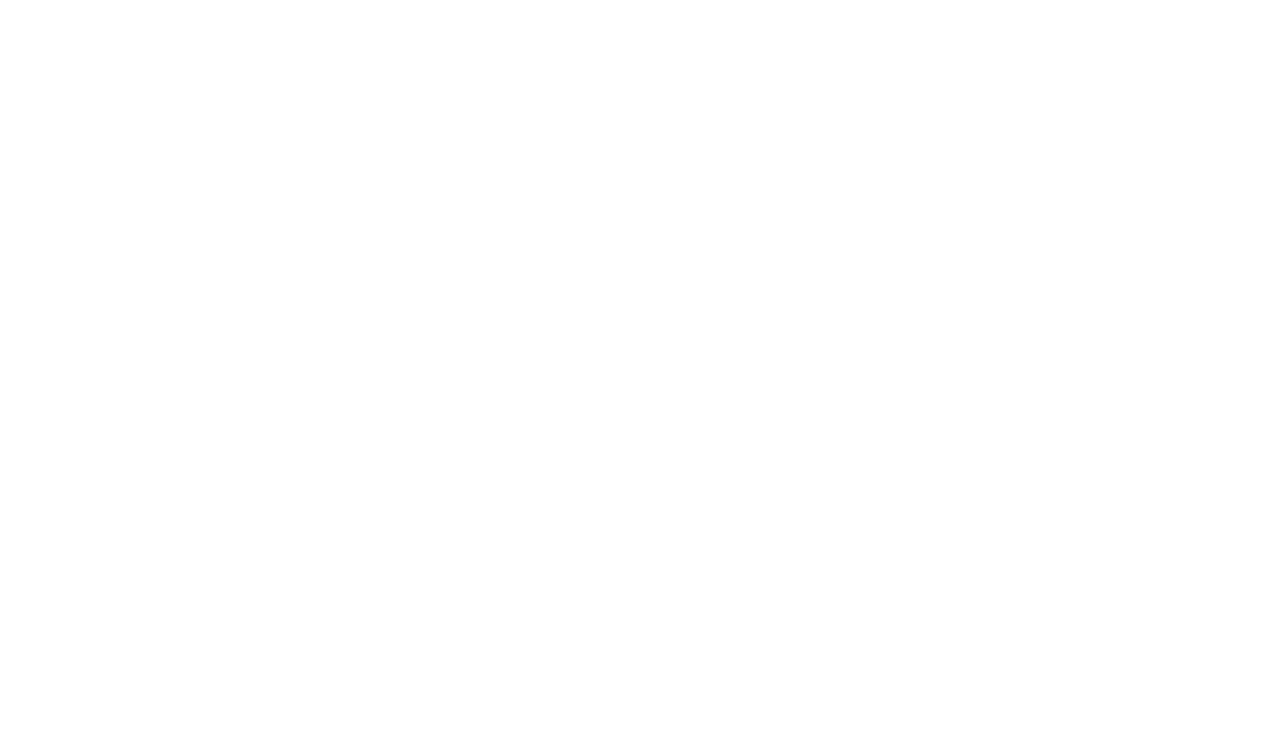
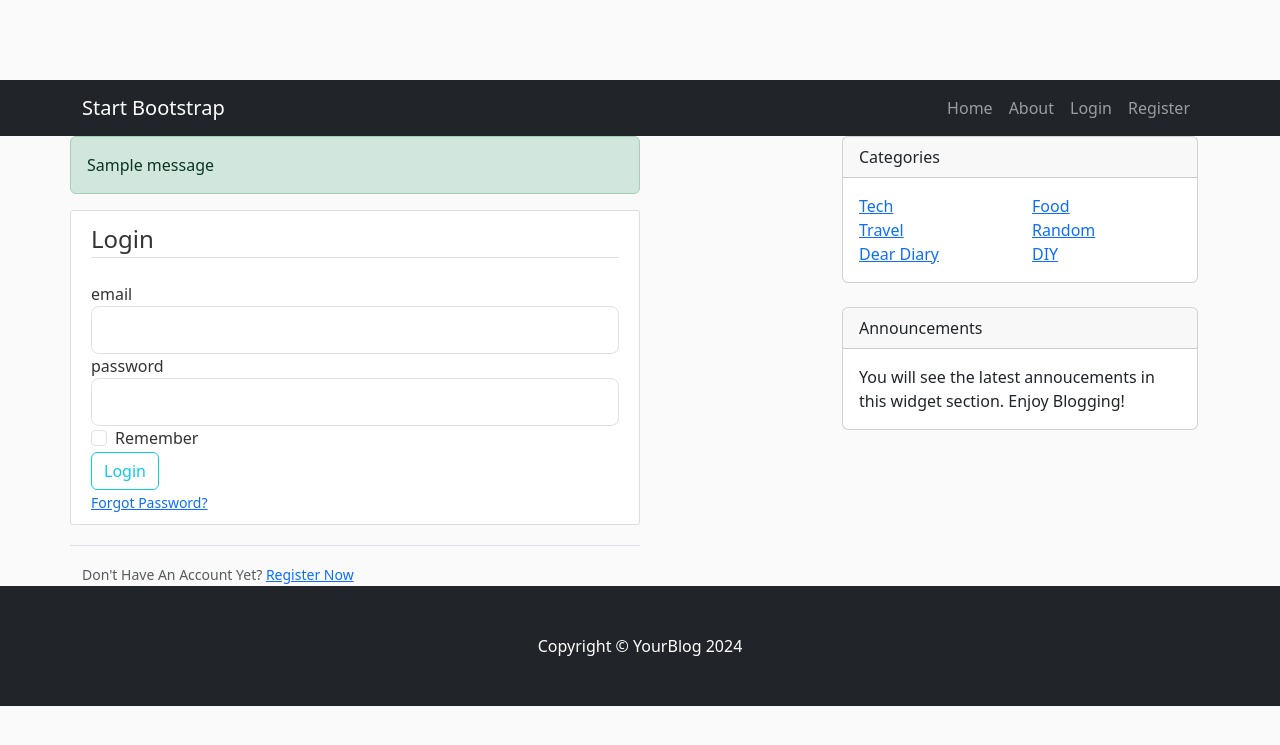
Before and after one commit to git-369/flask_blogapp, a Flask app: page /login in a window 1280 px wide. Before the commit the part shown is empty. Shown: the top 745 px of the page. Run offline with Flask 3, Linux system fonts and the light colour scheme; one stand-in notice (Sample message) is shown.

Commit message:
login & registration done

```diff
--- a/flaskblog.py
+++ b/flaskblog.py
@@ -1,5 +1,5 @@
-from flask import Flask, render_template,url_for
-from form import RegistrationForm, LoginForm
+from flask import Flask, render_template,url_for,flash,redirect
+from forms import RegistrationForm, LoginForm
 
 app = Flask(__name__)
 
@@ -22,22 +22,33 @@ posts = [
 
 
 @app.route("/")
-def hello():
+def home():
 	return render_template('home.html',posts=posts)
 
 @app.route("/about")
 def about():
 	return render_template('about.html',title="About")
 
-@app.route("/register")
+@app.route("/register", methods=['POST','GET'])
 def register():
 	form = RegistrationForm()
+	if form.validate_on_submit():
+		flash(f'Account Created for {form.username.data}!','success')
+		return redirect(url_for('home'))
+
 
 	return render_template('register.html', title ="Sign Up", form=form)
 
-@app.route("/login")
+@app.route("/login", methods=['POST','GET'])
 def login():
 	form = LoginForm()
+	if form.validate_on_submit():
+		if form.email.data == 'admin@blog.com' and form.password.data == 'password':
+			flash(f'You have been logged in', 'success')
+			return redirect(url_for('home'))
+		else:
+			flash('Login Unsuccessful. Please check username and password', 'danger')
+
 
 	return render_template('login.html', title="Login", form=form)
 
--- a/templates/layout.html
+++ b/templates/layout.html
@@ -16,14 +16,14 @@
 		<!----Responsive nav bar-->
 		 <nav class="navbar navbar-expand-lg navbar-dark bg-dark">
             <div class="container">
-                <a class="navbar-brand" href="#!">Start Bootstrap</a>
+                <a class="navbar-brand" href="{{url_for('home')}}">Start Bootstrap</a>
                 <button class="navbar-toggler" type="button" data-bs-toggle="collapse" data-bs-target="#navbarSupportedContent" aria-controls="navbarSupportedContent" aria-expanded="false" aria-label="Toggle navigation"><span class="navbar-toggler-icon"></span></button>
                 <div class="collapse navbar-collapse" id="navbarSupportedContent">
                     <ul class="navbar-nav ms-auto mb-2 mb-lg-0">
-                        <li class="nav-item"><a class="nav-link" href="/">Home</a></li>
-                        <li class="nav-item"><a class="nav-link" href="/about">About</a></li>
-                        <li class="nav-item"><a class="nav-link" href="/login">Login</a></li>
-                        <li class="nav-item"><a class="nav-link" href="/register">Register</a></li>
+                        <li class="nav-item"><a class="nav-link" href="{{url_for('home')}}">Home</a></li>
+                        <li class="nav-item"><a class="nav-link" href="{{url_for('about')}}">About</a></li>
+                        <li class="nav-item"><a class="nav-link" href="{{url_for('login')}}">Login</a></li>
+                        <li class="nav-item"><a class="nav-link" href="{{url_for('register')}}">Register</a></li>
                     </ul>
                 </div>
             </div>
@@ -39,6 +39,18 @@
 
                     <!-- Nested row for non-featured blog posts-->
                     <div class="row">
+                    	{% with messages = get_flashed_messages(with_categories= True) %}
+                    		{%if messages%}
+                    			{%for category, message in messages %}
+                    				<div class="alert alert-{{category}}">
+                    					{{message}}
+                    				</div>
+
+                    			{%endfor%}
+
+                    		{%endif%}
+
+                    	{% endwith%}
 
                         {% block content %} {% endblock content %}
 
--- a/templates/login.html
+++ b/templates/login.html
@@ -0,0 +1,55 @@
+{% extends "layout.html" %}
+
+{% block content %}
+	<div class="content-section">
+		<form method="POST" action="">
+			{{form.hidden_tag()}}
+			<fieldset class="form-group">
+				<legend class="border-bottom mb-4">Login</legend>
+
+				<div class="form-group">
+					{{form.email.label(class="form-control-label")}}
+					{% if form.email.errors %}
+						{{form.email(class="form-control form-control-lg is-invalid")}}
+						<div class="invalid-feedback">
+							{% for error in form.email.errors%}
+								<span>{{error}}</span>
+							{%endfor%}
+						</div>
+					{% else %}
+						{{form.email(class="form-control form-control-lg")}}
+					{% endif %}
+				</div>
+				<div class="form-group">
+					{{form.password.label(class="form-control-label")}}
+					{% if form.password.errors %}
+						{{form.password(class="form-control form-control-lg is-invalid")}}
+						<div class="invalid-feedback">
+							{% for error in form.password.errors%}
+								<span>{{error}}</span>
+							{%endfor%}
+						</div>
+					{% else %}
+						{{form.password(class="form-control form-control-lg")}}
+					{% endif %}
+				</div>
+				<div class="form-check">
+					{{form.remember(class="form-check-input")}}
+					{{form.remember.label(class="form-check-label")}}
+				</div>
+
+			</fieldset>
+			<div class="form-group">
+				{{form.submit(class="btn btn-outline-info")}}
+			</div>
+			<small class="text-muted ml-2">
+				<a href="#">Forgot Password?</a>
+			</small>
+		</form>
+	</div>
+	<div class="border-top pt-3">
+		<small class="text-muted">
+			Don't Have An Account Yet? <a class="ml-2" href="{{url_for('register')}}">Register Now</a>
+		</small>
+	</div>
+{% endblock content %}
```
Also changed, not shown: templates/register.html (+77 -0 lines).
